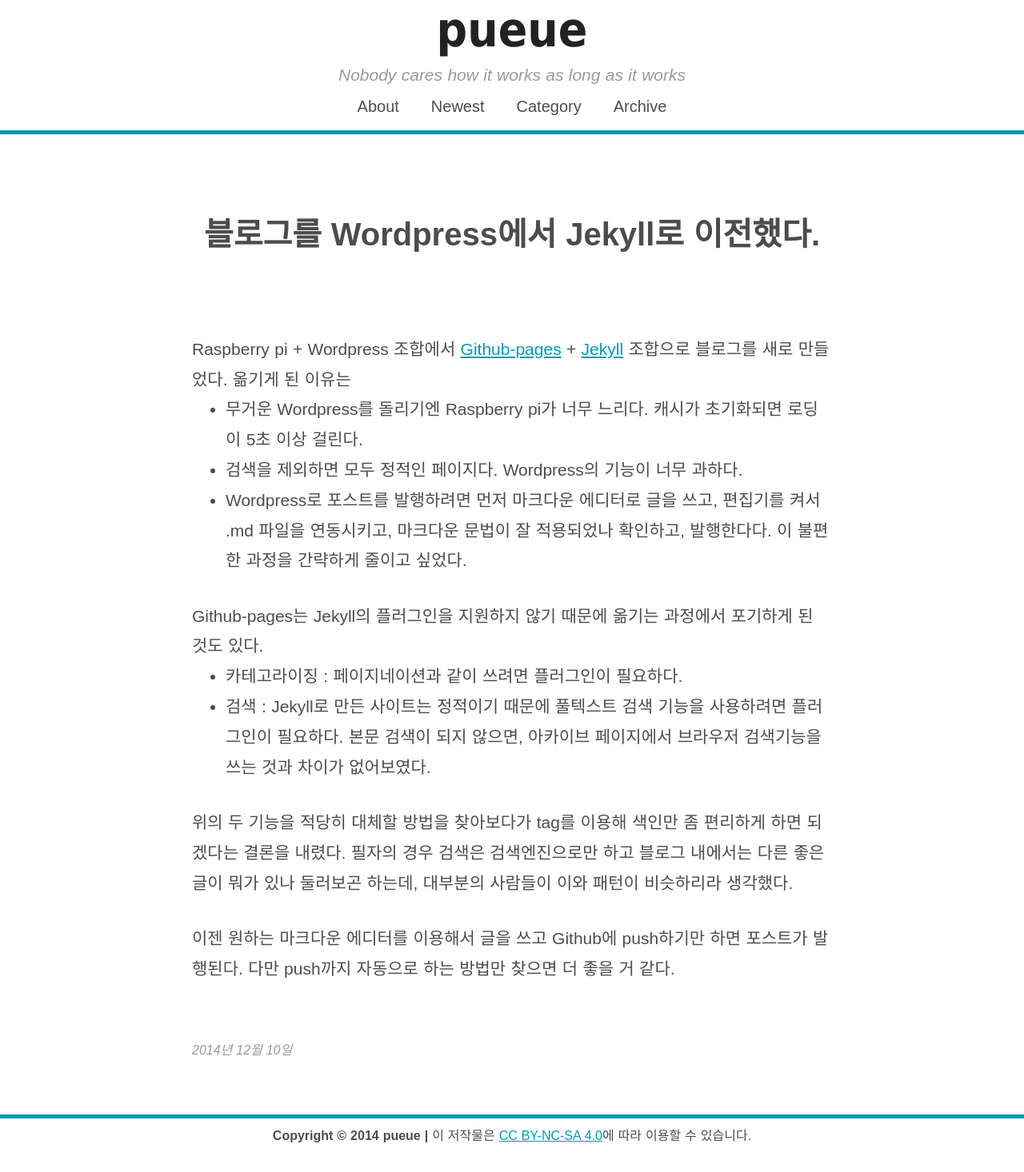
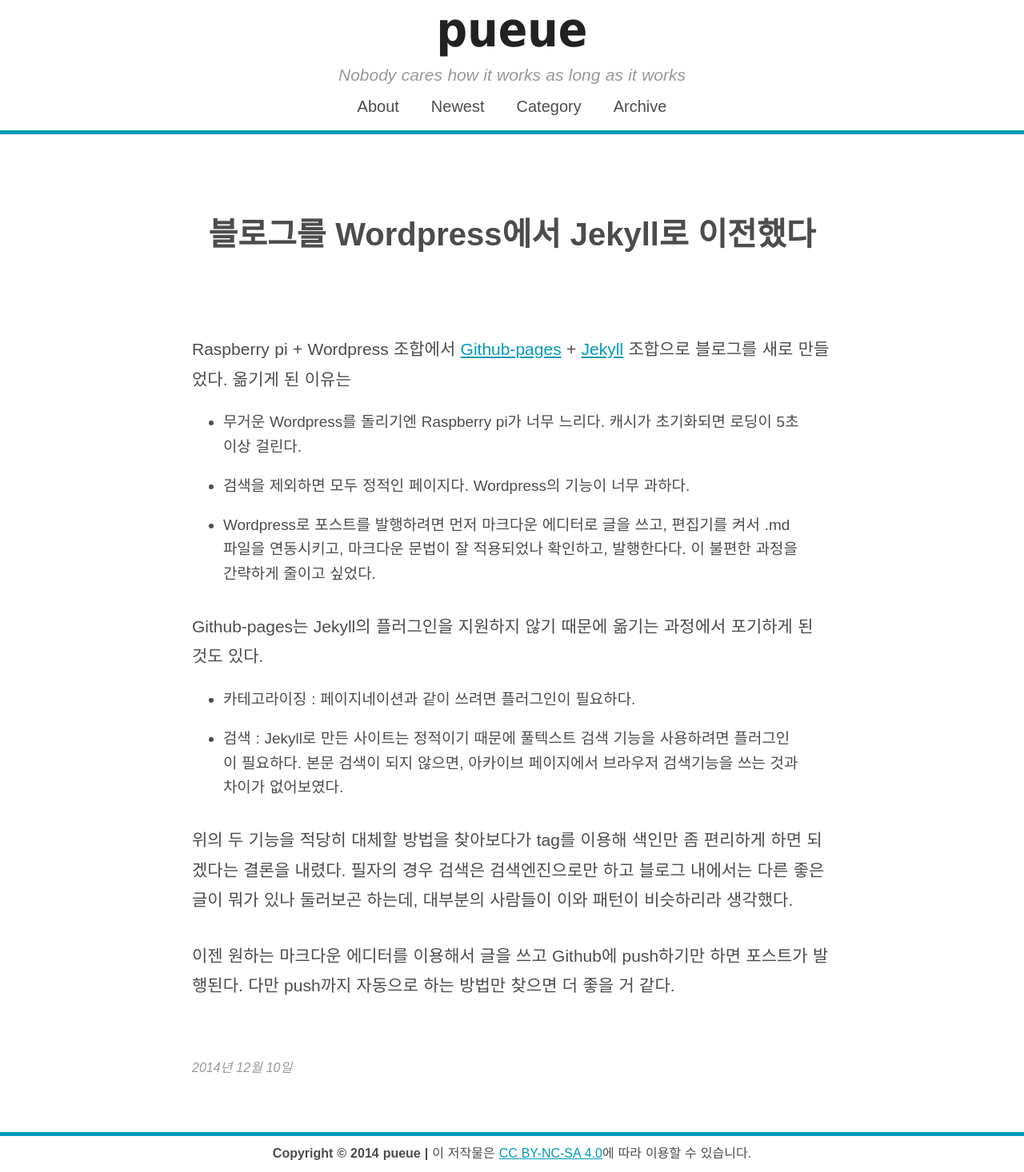
Before and after one commit to gloorx/gloorx.github.io, a Jekyll site: the page built from _posts/2014-12-10-i-moved-the-blog-from-wordpress-to-jekyll.md, in a window 1280 px wide. Shown: the whole page at 80% size. Built offline with Jekyll 4.4.1, drawn with Linux system fonts in a browser that asks for light colours; some web fonts are replaced; before the commit the page ends 1444 px from its top, so only the background shows below that.

Commit message:
modify li css

```diff
--- a/_posts/2014-12-10-i-moved-the-blog-from-wordpress-to-jekyll.md
+++ b/_posts/2014-12-10-i-moved-the-blog-from-wordpress-to-jekyll.md
@@ -1,6 +1,6 @@
 ---
 tag: Scribbles
-title: 블로그를 Wordpress에서 Jekyll로 이전했다.
+title: 블로그를 Wordpress에서 Jekyll로 이전했다
 ---
 Raspberry pi + Wordpress 조합에서 [Github-pages](https://pages.github.com) + [Jekyll](http://jekyllrb.com) 조합으로 블로그를 새로 만들었다. 옮기게 된 이유는
 
--- a/_sass/_base.scss
+++ b/_sass/_base.scss
@@ -130,8 +130,9 @@
 }
 
 .post-body ul, .post-body ol, .post-body li {
-    margin-left: 1em;
-    /*font-size: 20px;*/
+    margin: 1em;
+    font-size: 95%;
+    line-height:1.6;
 }
 
 .post-body pre {
```
